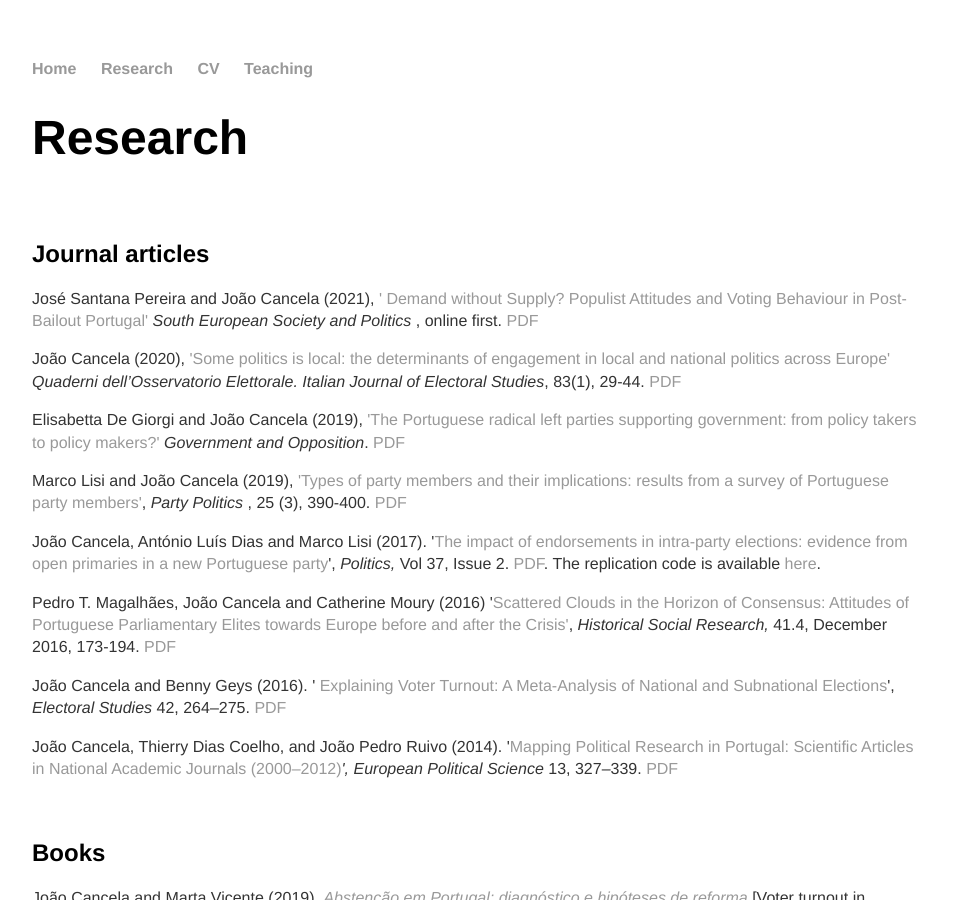
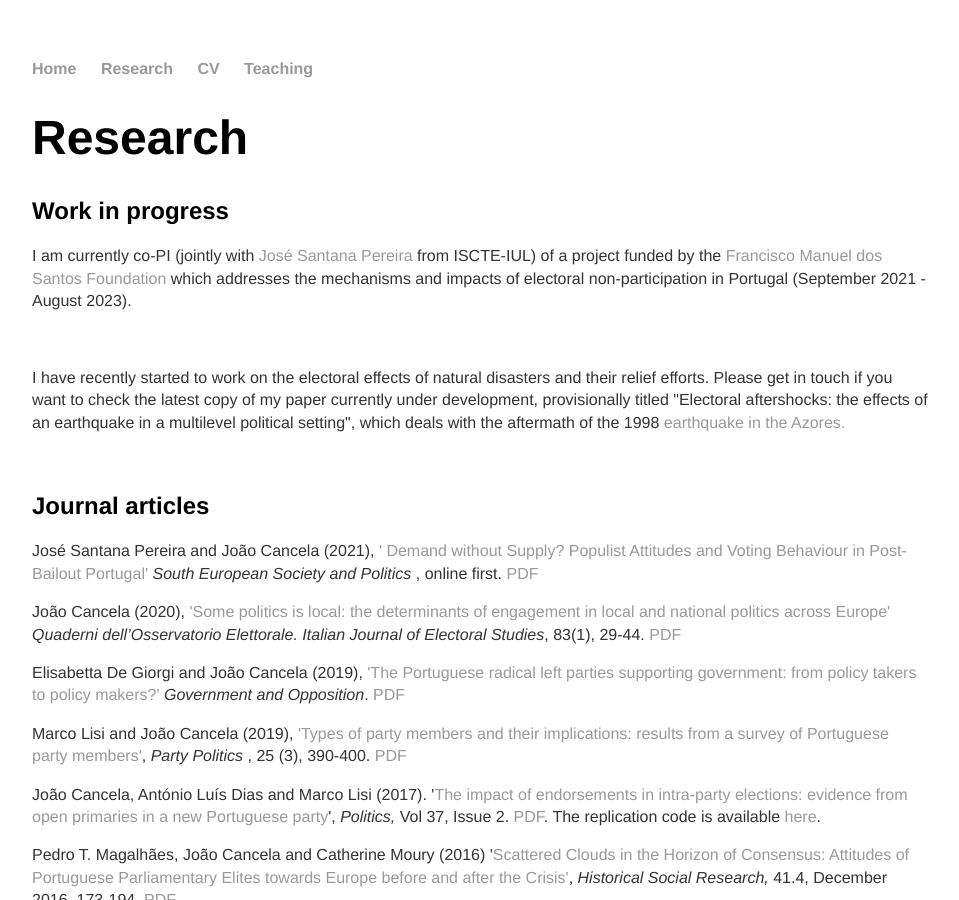
Before and after one commit to joaocancela/joaocancela.github.io, a Jekyll site: the page built from research/index.html, in a window 1280 px wide and 900 px high. Shown: the whole window, without its empty margins (160-1119 px from the left). Built offline with Jekyll 4.4.1, drawn with Linux system fonts in a browser that asks for light colours.

Commit message:
Update index.html

```diff
--- a/research/index.html
+++ b/research/index.html
@@ -6,6 +6,13 @@ title: Research
 <div class="blurb">
 <h1>Research</h1>
 
+
+<h2>Work in progress</h2>
+
+<p> I am currently co-PI (jointly with <a href = "https://ciencia.iscte-iul.pt/authors/jose-santana-pereira/cv"> José Santana Pereira</a> from ISCTE-IUL) of a project funded by the <a href = "https://www.ffms.pt"> Francisco Manuel dos Santos Foundation </a> which addresses the mechanisms and impacts of electoral non-participation in Portugal (September 2021 - August 2023). </p>
+
+<p> &nbsp;</p>
+<p> I have recently started to work on the electoral effects of natural disasters and their relief efforts. Please get in touch if you want to check the latest copy of my paper currently under development, provisionally titled "Electoral aftershocks: the effects of an earthquake in a multilevel political setting", which deals with the aftermath of the 1998 <a href = "https://en.wikipedia.org/wiki/1998_Azores_Islands_earthquake ">earthquake in the Azores. </a></p>
 <p>&nbsp;</p>
 
 <h2>Journal articles</h2>
```
